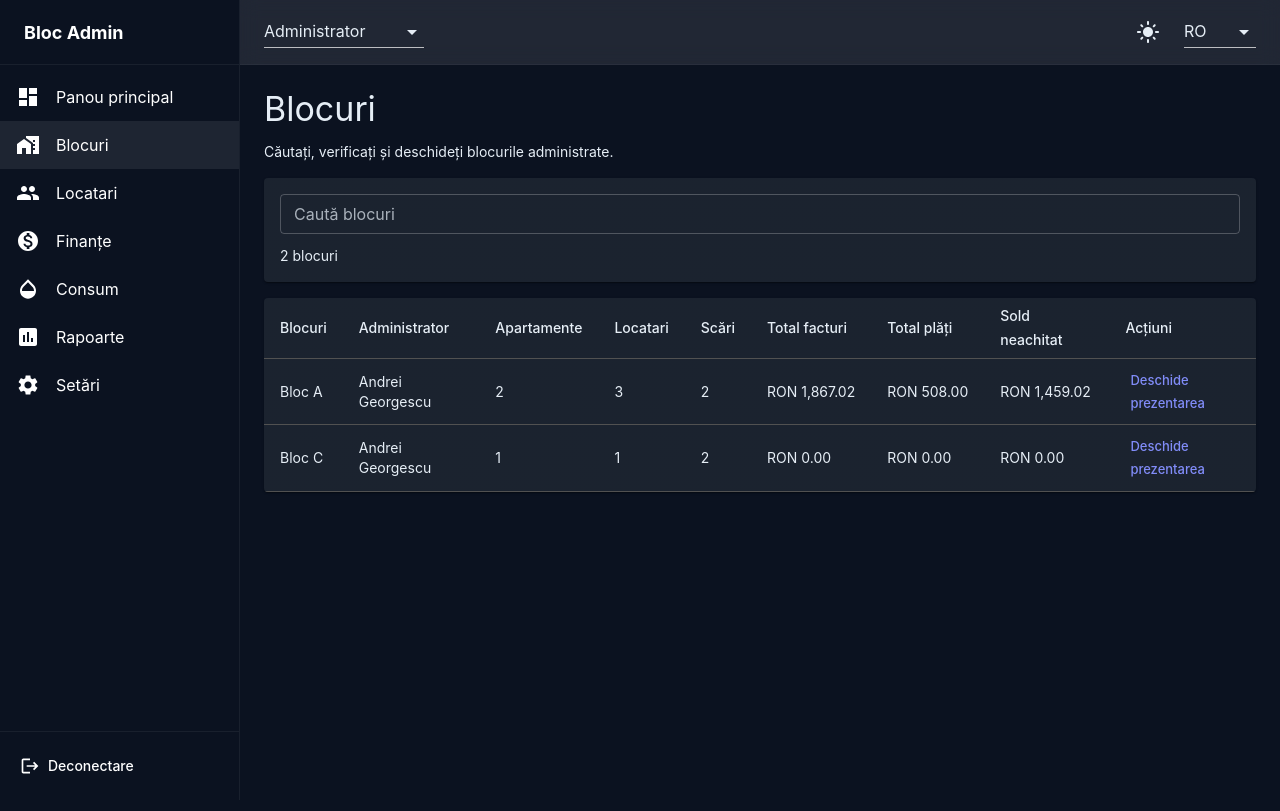
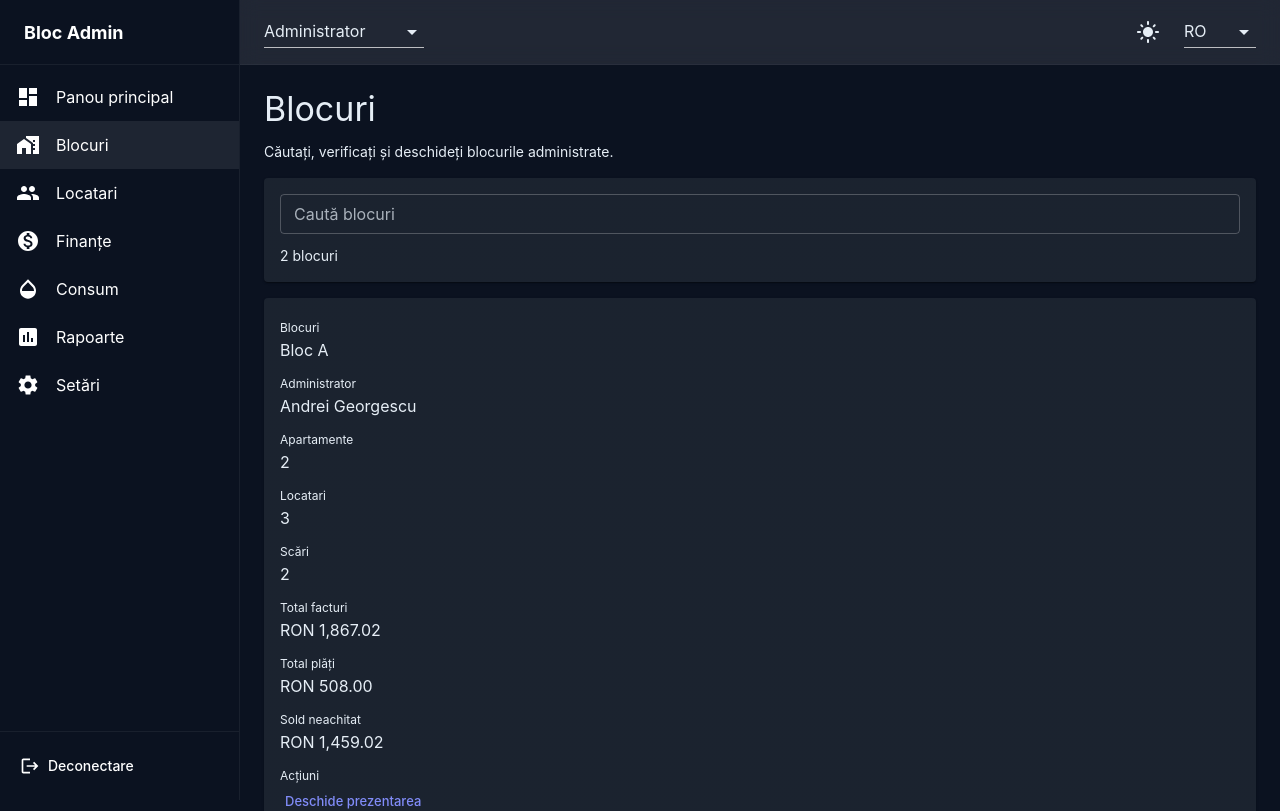
Before and after one commit to odiatlov/bloc-admin-ui, a React (Vite) app: page /admin/blocks in a window 1280 px wide. Shown: the top 811 px of the page. Built offline with nearby package versions, Linux system fonts and the light colour scheme.

Commit message:
Change switcher button color

```diff
--- a/src/components/shared/ResponsiveDataView.tsx
+++ b/src/components/shared/ResponsiveDataView.tsx
@@ -26,14 +26,30 @@ type ResponsiveDataViewProps<T> = {
 }
 
 const ResponsiveDataView = <T,>({ ariaLabel, columns, desktopTableMinWidth = 900, getRowId, rows }: ResponsiveDataViewProps<T>) => (
-  <>
+  <Box
+    sx={{
+      containerType: 'inline-size',
+      '.ResponsiveDataView-table': {
+        display: 'none',
+      },
+      '.ResponsiveDataView-cards': {
+        display: 'grid',
+      },
+      [`@container (min-width: ${desktopTableMinWidth}px)`]: {
+        '.ResponsiveDataView-table': {
+          display: 'block',
+        },
+        '.ResponsiveDataView-cards': {
+          display: 'none',
+        },
+      },
+    }}
+  >
     <TableContainer
+      className="ResponsiveDataView-table"
       component={Paper}
       sx={{
-        display: 'none',
-        [`@media (min-width:${desktopTableMinWidth}px)`]: {
-          display: 'block',
-        },
+        overflowX: 'hidden',
       }}
     >
       <Table size="small" aria-label={ariaLabel}>
@@ -57,12 +73,9 @@ const ResponsiveDataView = <T,>({ ariaLabel, columns, desktopTableMinWidth = 900
     </TableContainer>
 
     <Box
+      className="ResponsiveDataView-cards"
       sx={{
-        display: 'grid',
         gap: 1.5,
-        [`@media (min-width:${desktopTableMinWidth}px)`]: {
-          display: 'none',
-        },
       }}
     >
       {rows.map((row) => (
@@ -80,7 +93,7 @@ const ResponsiveDataView = <T,>({ ariaLabel, columns, desktopTableMinWidth = 900
         </Card>
       ))}
     </Box>
-  </>
+  </Box>
 )
 
 export default ResponsiveDataView
--- a/src/theme/themeConfig.ts
+++ b/src/theme/themeConfig.ts
@@ -114,6 +114,27 @@ const createThemeConfig = (mode: 'light' | 'dark' = 'dark') =>
           }
         }
       },
+      MuiSwitch: {
+        styleOverrides: {
+          switchBase: {
+            color: mode === 'dark' ? '#cbd5e1' : '#ffffff',
+            '&.Mui-checked': {
+              color: '#ffffff',
+              '& + .MuiSwitch-track': {
+                backgroundColor: mode === 'dark' ? '#6366F1' : '#4F46E5',
+                opacity: 1,
+              },
+            },
+          },
+          track: {
+            backgroundColor: mode === 'dark' ? 'rgba(203,213,225,0.32)' : 'rgba(11,18,32,0.38)',
+            opacity: 1,
+          },
+          thumb: {
+            boxShadow: mode === 'dark' ? '0 1px 3px rgba(0,0,0,0.5)' : '0 1px 3px rgba(11,18,32,0.28)',
+          },
+        },
+      },
       MuiButton: {
         styleOverrides: {
           root: ({ ownerState }) => ({
```
